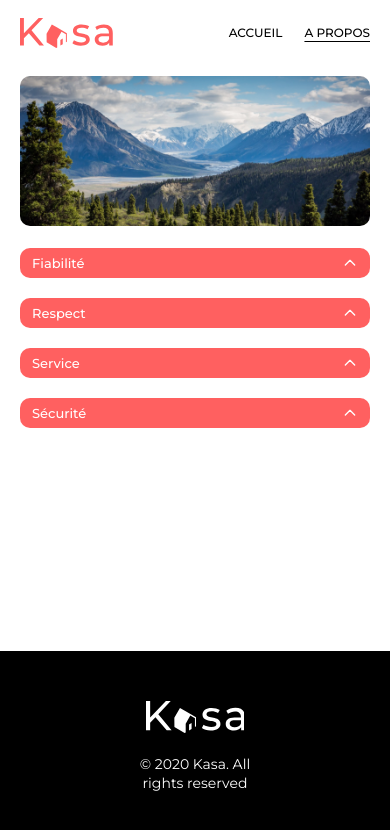
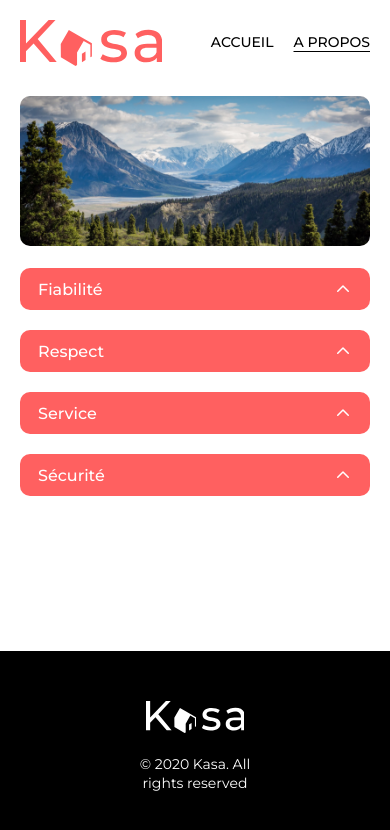
Before and after one commit to sanztheo/kasa, a React (Vite) app: page /about in a window 390 px wide. Shown: the top 830 px of the page. Built offline with nearby package versions, Linux system fonts and the light colour scheme.

Commit message:
fix: scale up mobile header logo and collapse sizing to match maquettes

```diff
--- a/src/components/collapse/Collapse.scss
+++ b/src/components/collapse/Collapse.scss
@@ -80,27 +80,27 @@
 @media (max-width: 768px) {
   .collapse {
     &__header {
-      height: 30px;
-      padding: 0 12px;
+      height: 42px;
+      padding: 0 18px;
     }
 
     &__title {
-      font-size: 13px;
+      font-size: 16px;
     }
 
     &__chevron {
-      width: 16px;
-      height: 16px;
+      width: 18px;
+      height: 18px;
     }
 
     &__inner {
-      padding: 14px 12px;
-      font-size: 12px;
+      padding: 18px 16px;
+      font-size: 14px;
     }
 
     &--detail .collapse__title,
     &--detail .collapse__inner {
-      font-size: 12px;
+      font-size: 14px;
     }
   }
 }
--- a/src/components/header/Header.scss
+++ b/src/components/header/Header.scss
@@ -37,16 +37,16 @@
 @media (max-width: 768px) {
   .header {
     &__inner {
-      padding-block: 18px;
+      padding-block: 20px;
     }
 
     &__logo svg {
-      height: 30px;
+      height: 46px;
     }
 
     &__nav {
-      gap: 22px;
-      font-size: 12px;
+      gap: 20px;
+      font-size: 14px;
       text-transform: uppercase;
     }
 
```
